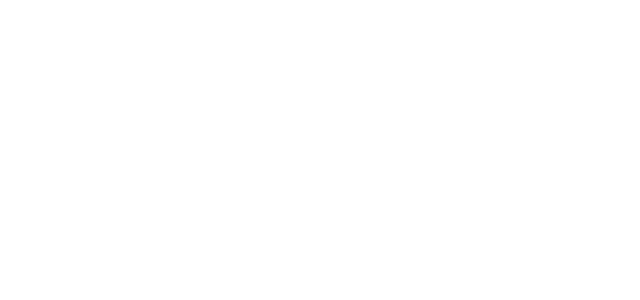
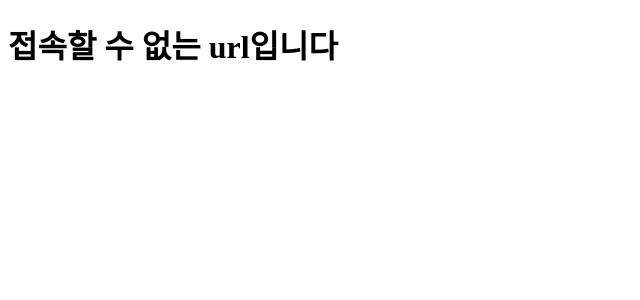
Before and after one commit to yihimin/js_reactclass, a React (Create React App) app in the folder state/: page / in a window 1280 px wide. Before the commit this address had no page. Shown: the top 300 px of the page, without its empty margins (0-640 px from the left). Built offline with nearby package versions, Linux system fonts and the light colour scheme; the HTML template or start-up script is replaced by a standard one.

Commit message:
url접속 에러 처리

```diff
--- a/state/src/App.js
+++ b/state/src/App.js
@@ -1,10 +1,12 @@
 import { BrowserRouter, Routes, Route, useParams } from 'react-router-dom';
 import ProductDetail from './components/ProductDetail';
+import Error from './components/Error';
 
 export default function App() {
   return (
     <BrowserRouter>
       <Routes>
+        <Route path="*" element={<Error />} />
         <Route path="/product/:category/:id" element={<ProductDetail />} />
       </Routes>
     </BrowserRouter>
--- /dev/null
+++ b/state/src/components/Error.jsx
@@ -0,0 +1,3 @@
+export default function Error() {
+  return <h1>접속할 수 없는 url입니다</h1>;
+}
```
